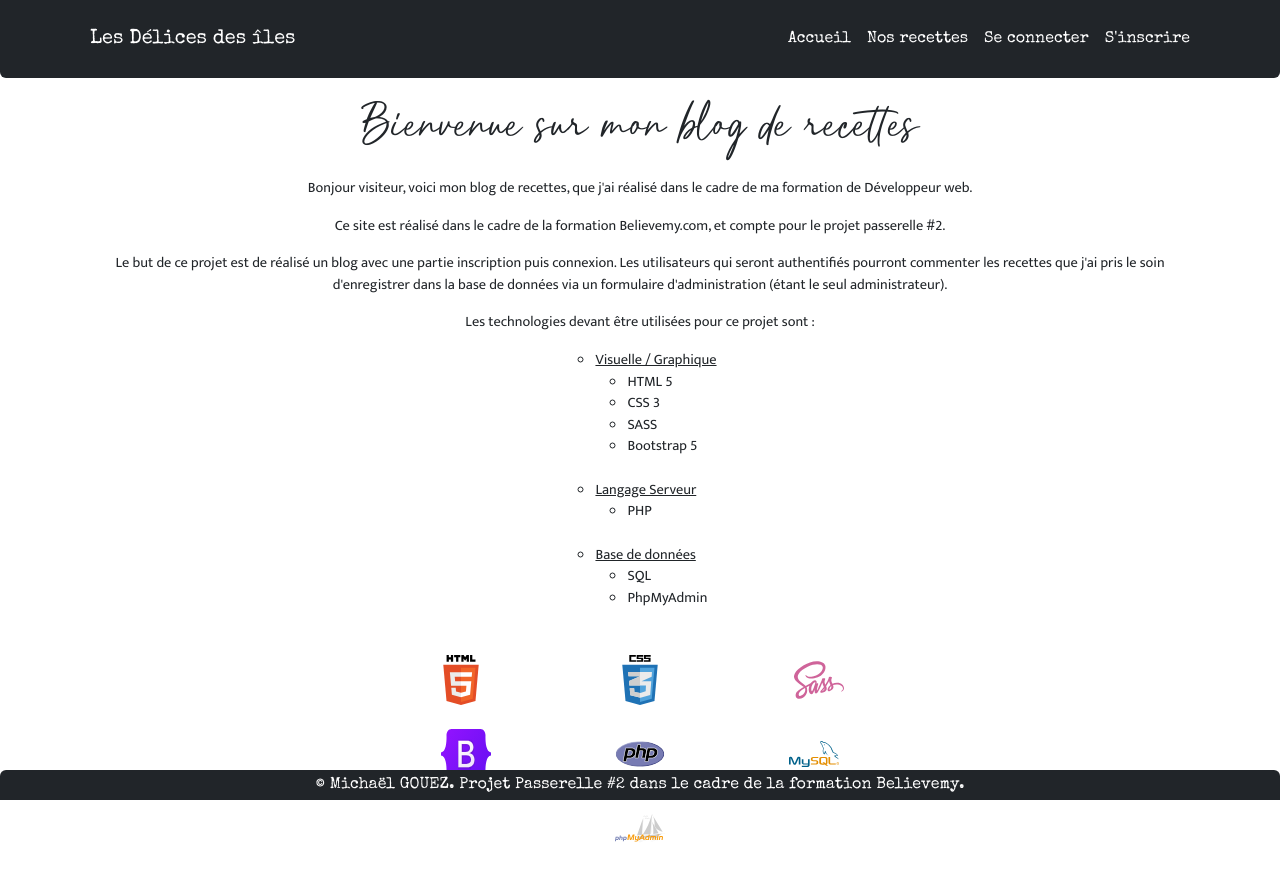
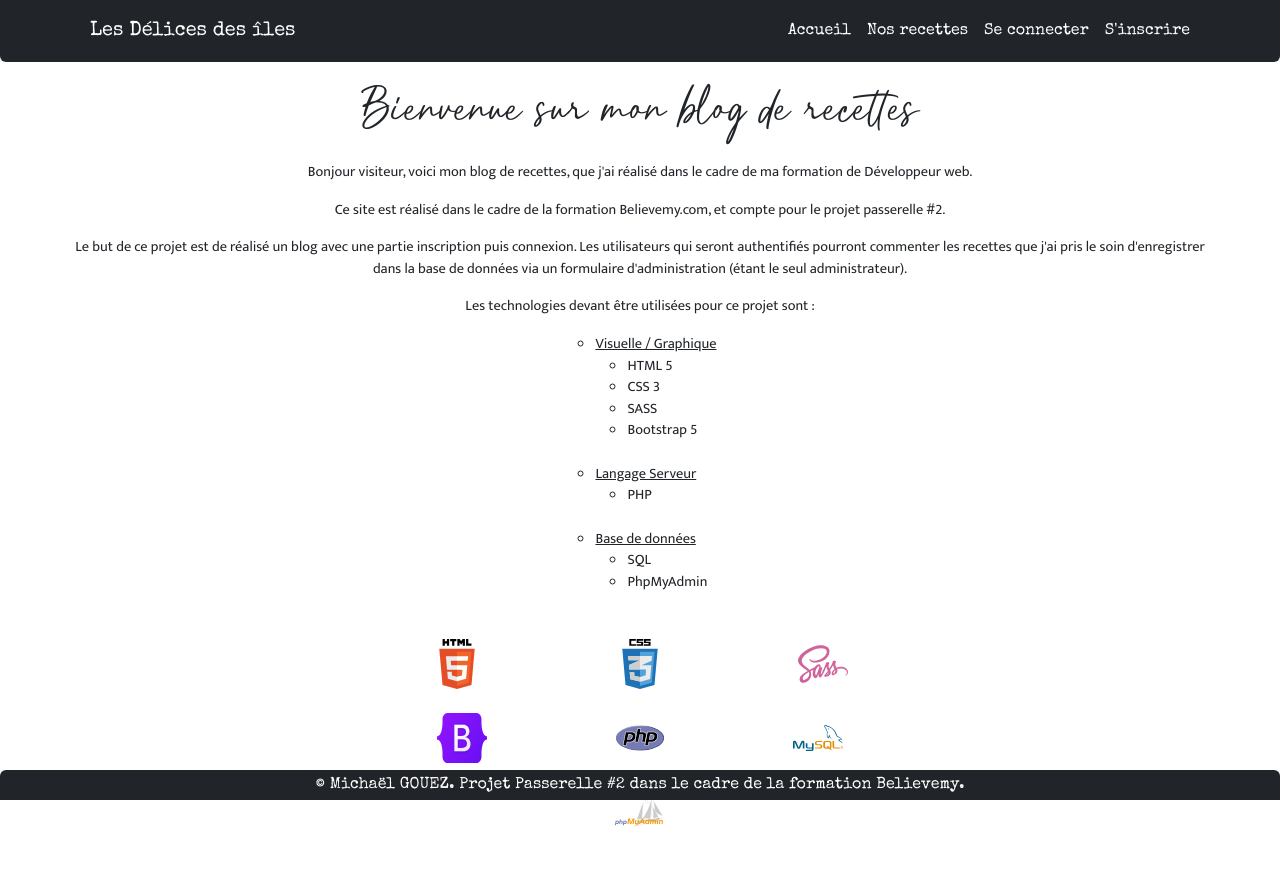
Before and after one commit to mhgz-dev/projet-passerelle02, a PHP site: page / in a window 1280 px wide. Before the commit the page ends 842 px from the top, so only its background shows below. Run offline with PHP 8.4, Linux system fonts and the light colour scheme.

Commit message:
Modification du header + footer

```diff
--- a/controller/controller.php
+++ b/controller/controller.php
@@ -1,6 +1,9 @@
 <?php
 
-
+    require('model/UserManager.php');
+    require('model/ConnectionManager.php');
+    require('model/RecipeManager.php');
+    require('model/CommentaryManager.php');
 
     // Fonctions pour l'affichage des pages en fonction des données envoyés dans $_GET
     function home() {
--- a/index.php
+++ b/index.php
@@ -4,10 +4,7 @@
     session_start();
 
     require_once('controller/controller.php');
-    require('model/UserManager.php');
-    require('model/ConnectionManager.php');
-    require('model/RecipeManager.php');
-    require('model/CommentaryManager.php');
+
 
 
     try {
--- a/src/design/sass/style.scss
+++ b/src/design/sass/style.scss
@@ -24,16 +24,71 @@
     src: url(../fonts/Montserrat.ttf);
 }
 
+html, body {
+    padding: 0;
+    margin: 0;
+    height: 100%;
+}
+
+.header {
+    position: fixed;
+    height: 62px;
+    top: 0;
+    left: 0;
+    right: 0;
+    z-index: 2;
+
+}
+
+.footer {
+    position: fixed;
+    height: 30px;
+    padding: 3px;
+    bottom: 0;
+    left: 0;
+    right: 0;
+    font-family: 'Special Elite';
+    background: #212529;
+    color: white;
+    text-align: center;
+}
+
+.section {
+    padding: 62px 0 30px 0;
+    font-family: 'Mukta';
+    font-size: .9rem;
+}
 
 
-// * {
-//     font-family: 'Mukta';
-//     font-size: 1rem;
+
+// body {
+
+//     height: 100vh;
 // }
 
-body {
-    margin-bottom: 4em;
-    height: 100vh;
+// section {
+//     font-family: 'Mukta';
+//     margin-bottom: 3rem;
+//     font-size: .9rem;
+
+// }
+
+// footer {
+//     font-family: 'Special Elite';
+//     height: 30px;
+//     padding: 3px;
+//     // margin-top: 5em;
+//     position: fixed;
+//     bottom: 0;
+//     left: 0;
+//     width: 100%;
+//     background: #212529;
+//     color: white;
+//     text-align: center;
+// }
+
+.recipeCard {
+    z-index: 1;
 }
 
 
@@ -103,12 +158,7 @@ ul {
     list-style-type: circle;
 }
 
-section {
-    font-family: 'Mukta';
-    margin-bottom: 4rem;
-    font-size: .9rem;
 
-}
 
 .form {
     margin-top: 8vh;
@@ -119,19 +169,7 @@ section {
 //     max-width: 30vh;
 // }
 
-footer {
-    font-family: 'Special Elite';
-    height: 30px;
-    padding: 3px;
-    // margin-top: 5em;
-    position: fixed;
-    bottom: 0;
-    left: 0;
-    width: 100%;
-    background: #212529;
-    color: white;
-    text-align: center;
-}
+
 
 
 @media screen and (min-width: 320px) and (max-width: 700px) {
--- a/src/design/style.css
+++ b/src/design/style.css
@@ -18,9 +18,42 @@
   font-family: "Montserrat";
   src: url(../fonts/Montserrat.ttf);
 }
-body {
-  margin-bottom: 4em;
-  height: 100vh;
+html, body {
+  padding: 0;
+  margin: 0;
+  height: 100%;
+}
+
+.header {
+  position: fixed;
+  height: 62px;
+  top: 0;
+  left: 0;
+  right: 0;
+  z-index: 2;
+}
+
+.footer {
+  position: fixed;
+  height: 30px;
+  padding: 3px;
+  bottom: 0;
+  left: 0;
+  right: 0;
+  font-family: "Special Elite";
+  background: #212529;
+  color: white;
+  text-align: center;
+}
+
+.section {
+  padding: 62px 0 30px 0;
+  font-family: "Mukta";
+  font-size: 0.9rem;
+}
+
+.recipeCard {
+  z-index: 1;
 }
 
 h1 {
@@ -79,27 +112,8 @@ ul {
   list-style-type: circle;
 }
 
-section {
-  font-family: "Mukta";
-  margin-bottom: 4rem;
-  font-size: 0.9rem;
-}
-
 .form {
   margin-top: 8vh;
-}
-
-footer {
-  font-family: "Special Elite";
-  height: 30px;
-  padding: 3px;
-  position: fixed;
-  bottom: 0;
-  left: 0;
-  width: 100%;
-  background: #212529;
-  color: white;
-  text-align: center;
 }
 
 @media screen and (min-width: 320px) and (max-width: 700px) {
--- a/view/adminView.php
+++ b/view/adminView.php
@@ -4,7 +4,7 @@
 	ob_start();
 ?>
 
-<section class="container">
+<section class="section container">
 
 <h1 class="m-4 text-center">Création de la recette</h1>
 
--- a/view/base.php
+++ b/view/base.php
@@ -11,8 +11,8 @@
 </head>
 <body>
 
-<header>
-    <nav class="navbar navbar-expand-lg navbar-light bg-dark p-3 m-0 rounded-bottom">
+<header class="header">
+    <nav class="navbar navbar-expand-lg navbar-light bg-dark p-2 m-0 rounded-bottom">
         <div class="container">
             <a class="navbar-brand text-white p-2 logo" href="index.php?page=home">
                 Les Délices des îles
@@ -59,7 +59,7 @@
 
 <?= $content ?>
 
-    <footer class="rounded-top">
+    <footer class="footer rounded-top">
         © Michaël GOUEZ. Projet Passerelle #2 dans le cadre de la formation Believemy.
     </footer>
 
--- a/view/connectionView.php
+++ b/view/connectionView.php
@@ -7,7 +7,7 @@
 
 
 
-<section class="container">
+<section class="section container">
 
     <h1 class="m-4 text-center">Connectez-vous et postez votre recette.</h1>
 
--- a/view/deleteView.php
+++ b/view/deleteView.php
@@ -4,7 +4,7 @@
 	ob_start();
 ?>
 
-<section class="container">
+<section class="section container">
 
 <h1 class="m-4 text-center">Suppression de la recette</h1>
 
--- a/view/dishView.php
+++ b/view/dishView.php
@@ -5,7 +5,7 @@
     ob_start();
 ?>
 
-<section class="container">
+<section class="section container">
 
     <?php
         $pathImage = 'src/uploads/';
--- a/view/errorView.php
+++ b/view/errorView.php
@@ -5,7 +5,7 @@
     ob_start();
 ?>
 
-<section class="container">
+<section class="section container">
 
     <p class=m-5>Une erreur s'est produite. Veuillez suivre ce lien pour revenir à l'<a href="index.php?page=home">accueil</a>.</p>
 
--- a/view/homeView.php
+++ b/view/homeView.php
@@ -6,7 +6,7 @@
 ?>
 
 
-<section class="container">
+<section class="section container">
 <div class="d-flex justify-content-center pt-1">
     <?php if(isset($_GET['success'])) {
         echo '<p class="alert alert-success">'.htmlspecialchars($_GET['message']).'</p>';
--- a/view/modifyView.php
+++ b/view/modifyView.php
@@ -4,7 +4,7 @@
 	ob_start();
 ?>
 
-<section class="container">
+<section class="section container">
 
 <h1 class="m-4 text-center">Modification de la recette</h1>
 
--- a/view/recipesView.php
+++ b/view/recipesView.php
@@ -8,7 +8,7 @@
 
 
 
-<section class="container">
+<section class="section container">
 
     <h1 class="m-4 text-center">Les recettes</h1>
 
@@ -28,8 +28,8 @@
 
 
 
-    <div class="container">
-        <div class="row g-3">
+    <div class="recipeCard container">
+        <div class="row g-3 mb-3">
 
 <?php
     $pathImage = 'src/uploads/';
--- a/view/registrationView.php
+++ b/view/registrationView.php
@@ -5,7 +5,7 @@
     ob_start();
 ?>
 
-<section class="container">
+<section class="section container">
 
     <h1 class="m-4 text-center">Créez votre compte pour pouvoir laisser des commentaires</h1>
 
```
Also changed, not shown: src/uploads/16853904351187497027.png (added), 1 other file.
